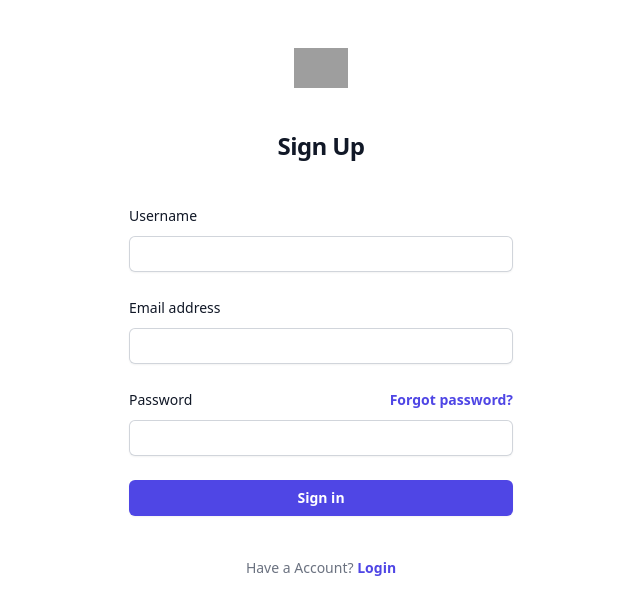
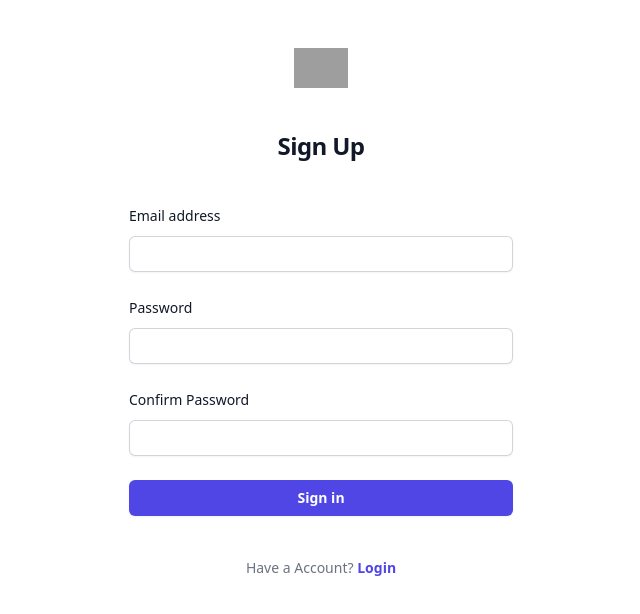
Before and after one commit to thatscoding/tech-inject-frontend-challenge, a React (Vite) app: page /register in a window 1280 px wide. Shown: the top 614 px of the page, without its empty margins (319-959 px from the left). Built offline with nearby package versions, Linux system fonts and the light colour scheme; grey boxes are pictures that could not be loaded.

Commit message:
impliment react-hook-form

```diff
--- a/package.json
+++ b/package.json
@@ -12,6 +12,7 @@
   "dependencies": {
     "react": "^18.2.0",
     "react-dom": "^18.2.0",
+    "react-hook-form": "^7.49.2",
     "react-icons": "^4.12.0",
     "react-router-dom": "^6.21.1",
     "swiper": "^11.0.5"
--- a/src/pages/Register.tsx
+++ b/src/pages/Register.tsx
@@ -1,6 +1,20 @@
 import { Link } from "react-router-dom";
 
+import { useForm, SubmitHandler } from "react-hook-form";
+
+type Inputs = {
+  email: string;
+  password: string;
+  confirmPassword: string;
+};
+
 function Register() {
+  const { register, handleSubmit } = useForm<Inputs>();
+
+  const onsubmit = handleSubmit(async (data) => {
+    console.log(data);
+  });
+
   return (
     <div>
       <div className="flex min-h-full flex-1 flex-col justify-center px-6 py-12 lg:px-8">
@@ -19,25 +33,7 @@ function Register() {
         </div>
 
         <div className="mt-10 sm:mx-auto sm:w-full sm:max-w-sm">
-          <form className="space-y-6" action="#" method="POST">
-            <div>
-              <label
-                htmlFor="email"
-                className="block text-sm font-medium leading-6 text-gray-900"
-              >
-                Username
-              </label>
-              <div className="mt-2">
-                <input
-                  id="username"
-                  name="username"
-                  type="text"
-                  autoComplete="username"
-                  required
-                  className="block w-full rounded-md border-0 py-1.5 text-gray-900 shadow-sm ring-1 ring-inset ring-gray-300 placeholder:text-gray-400 focus:ring-2 focus:ring-inset focus:ring-indigo-600 sm:text-sm sm:leading-6"
-                />
-              </div>
-            </div>
+          <div className="space-y-6">
             <div>
               <label
                 htmlFor="email"
@@ -48,6 +44,7 @@ function Register() {
               <div className="mt-2">
                 <input
                   id="email"
+                  {...register("email")}
                   name="email"
                   type="email"
                   autoComplete="email"
@@ -65,18 +62,11 @@ function Register() {
                 >
                   Password
                 </label>
-                <div className="text-sm">
-                  <a
-                    href="#"
-                    className="font-semibold text-indigo-600 hover:text-indigo-500"
-                  >
-                    Forgot password?
-                  </a>
-                </div>
               </div>
               <div className="mt-2">
                 <input
                   id="password"
+                  {...register("password")}
                   name="password"
                   type="password"
                   autoComplete="current-password"
@@ -87,14 +77,36 @@ function Register() {
             </div>
 
             <div>
+              <div className="flex items-center justify-between">
+                <label
+                  htmlFor="ConfirmPassword"
+                  className="block text-sm font-medium leading-6 text-gray-900"
+                >
+                  Confirm Password
+                </label>
+              </div>
+              <div className="mt-2">
+                <input
+                  id="confirmPassword"
+                  {...register("confirmPassword")}
+                  name="confirmPassword"
+                  type="password"
+                  autoComplete="confirm-password"
+                  required
+                  className="block w-full rounded-md border-0 py-1.5 text-gray-900 shadow-sm ring-1 ring-inset ring-gray-300 placeholder:text-gray-400 focus:ring-2 focus:ring-inset focus:ring-indigo-600 sm:text-sm sm:leading-6"
+                />
+              </div>
+            </div>
+
+            <div>
               <button
-                type="submit"
+                onClick={() => onsubmit()}
                 className="flex w-full justify-center rounded-md bg-indigo-600 px-3 py-1.5 text-sm font-semibold leading-6 text-white shadow-sm hover:bg-indigo-500 focus-visible:outline focus-visible:outline-2 focus-visible:outline-offset-2 focus-visible:outline-indigo-600"
               >
                 Sign in
               </button>
             </div>
-          </form>
+          </div>
 
           <p className="mt-10 text-center text-sm text-gray-500">
             Have a Account?{" "}
```
Also changed, not shown: 1 other file (tests, documents, lock files or other folders).
